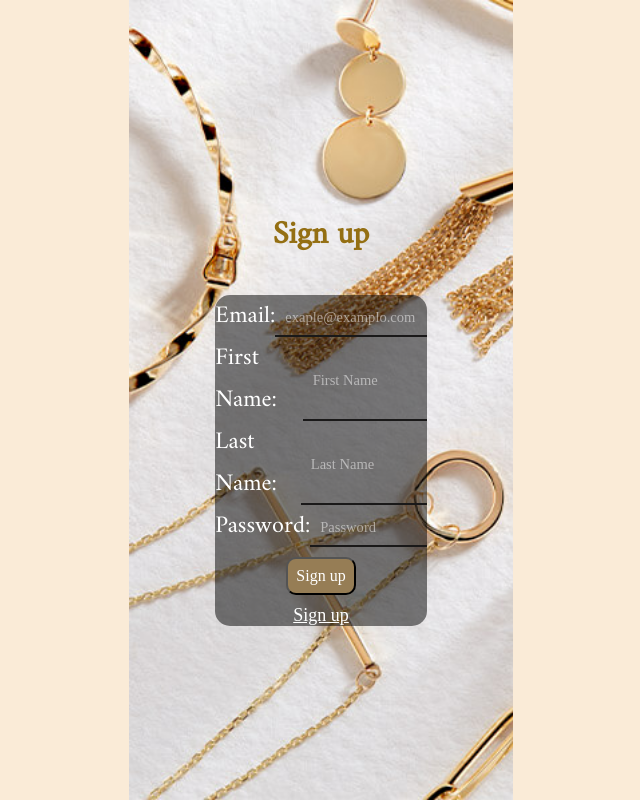
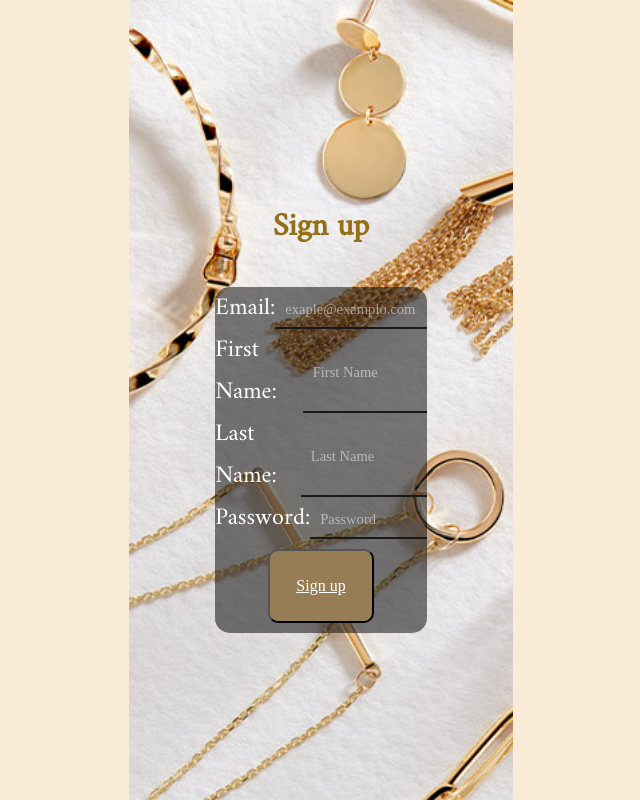
Before and after one commit to KarinaRamirezDS/ecommerce-jewelry, a React (Create React App) app: page /#/registerUser in a window 1280 px wide. Shown: the whole page, without its empty margins (319-959 px from the left). Built offline with nearby package versions, Linux system fonts and the light colour scheme; a web font is replaced by a local one.

Commit message:
update
update login

```diff
--- a/src/pages/RegisterUser.js
+++ b/src/pages/RegisterUser.js
@@ -58,8 +58,8 @@ const RegisterUser = () => {
                     {...register('password')}
                     />
                 </div>
-                <button className='buttonLogin'>Sign up</button>
-                <Link className='link' to="/Login">Sign up</Link>
+                <button className='buttonLogin'>  <Link className='buttonLogin' to="/Login">Sign up</Link> </button>
+
             </form>
   </div>
   );
```
